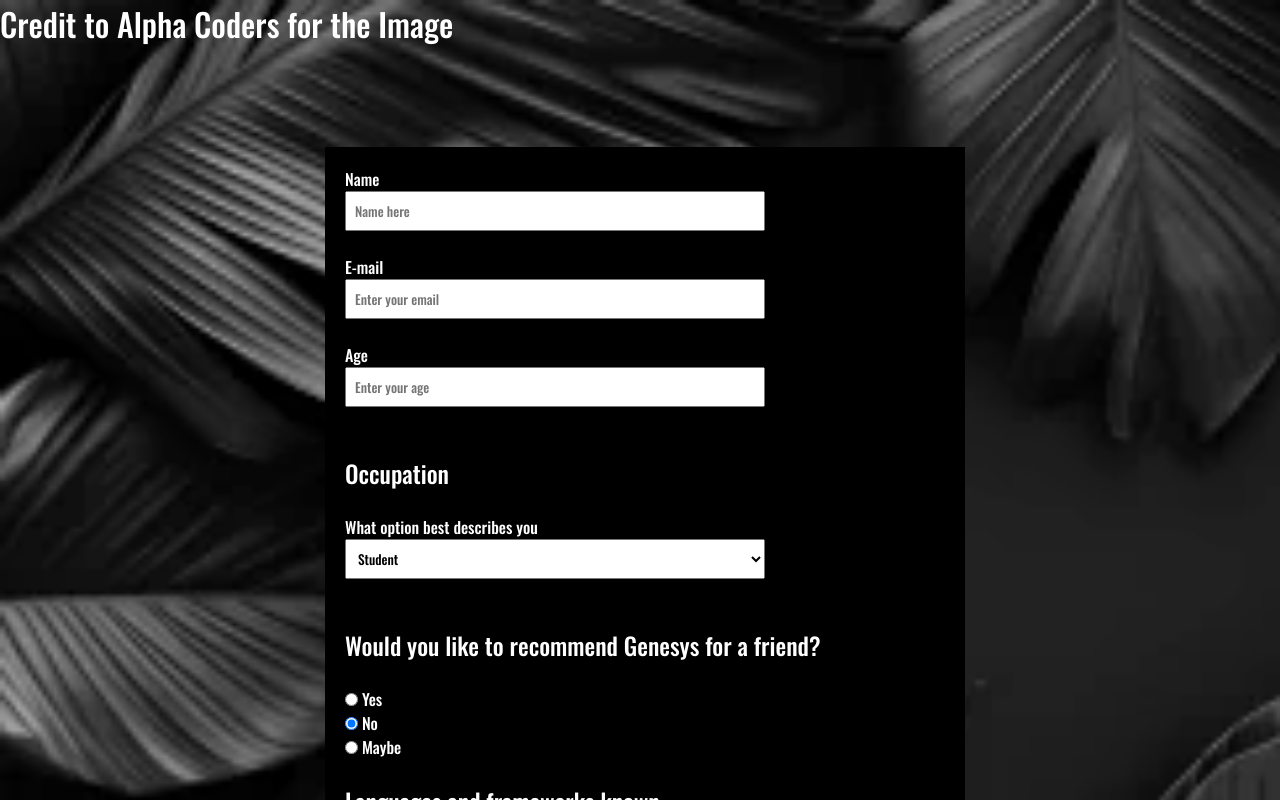
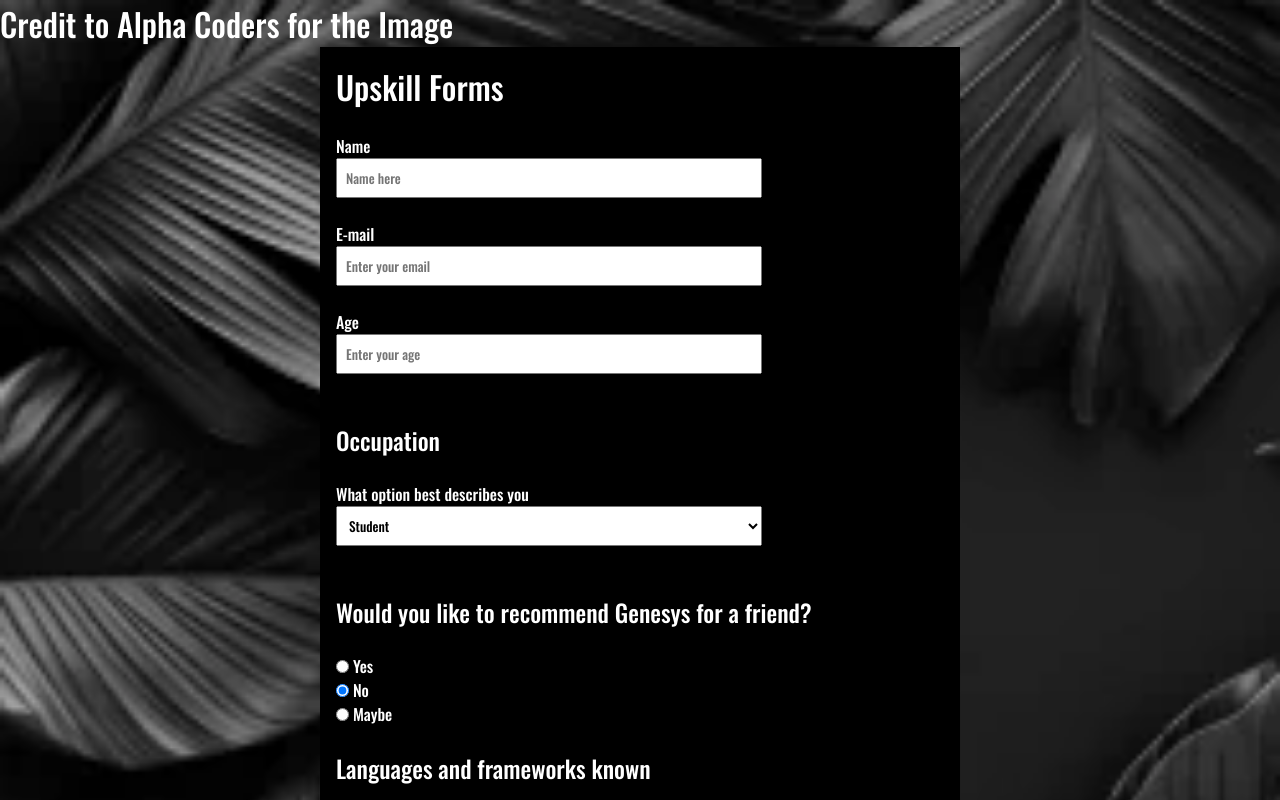
Before and after one commit to Charles-carlo/Assignment2, a plain HTML site: page index.html in a window 1280 px wide. Shown: the top 800 px of the page. Drawn offline with nearby package versions, Linux system fonts and the light colour scheme.

Commit message:
new changes

```diff
--- a/index.html
+++ b/index.html
@@ -14,6 +14,8 @@
         <div class="box1">
             <form action="" method="">
                 <div class="text">
+                    <h1>Upskill Forms</h1>
+                    <br>
                     <div>
                         <label for="Name">Name</label>
                         <br>
@@ -51,7 +53,7 @@
                 <br>
                 <div>
                     <div>
-                        <input type="radio" id="yeah" name="i no sabi ohh" value="Yes">
+                        <input type="radio" id="yeah" name="omo" value="Yes">
                         <label for="yeah">Yes</label>
                     </div>
                     <div>
@@ -59,7 +61,7 @@
                         <label for="naaa">No</label>
                     </div>
                     <div>
-                        <input type="radio" id="i dey think am" name="guyyyy" value="Maybe">
+                        <input type="radio" id="i dey think am" name="omo" value="Maybe">
                         <label for="i dey think am">Maybe</label>
                     </div>
                     <br>
--- a/style.css
+++ b/style.css
@@ -16,9 +16,8 @@ body{
 .box1{
     background-color: black;
     width: 50%;
-    margin-left: 325px;
-    margin-top: 100px;
-    padding: 20px;
+    margin:auto;
+    padding: 1rem;
 }
 .text input{
     padding: 0.5rem;
```
